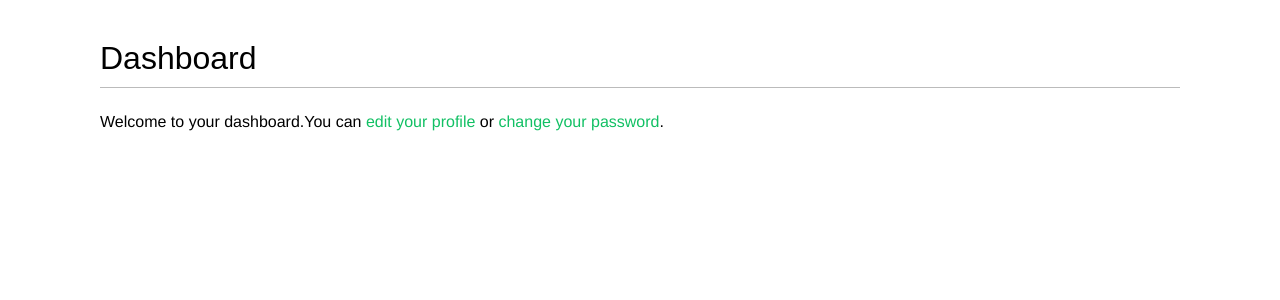
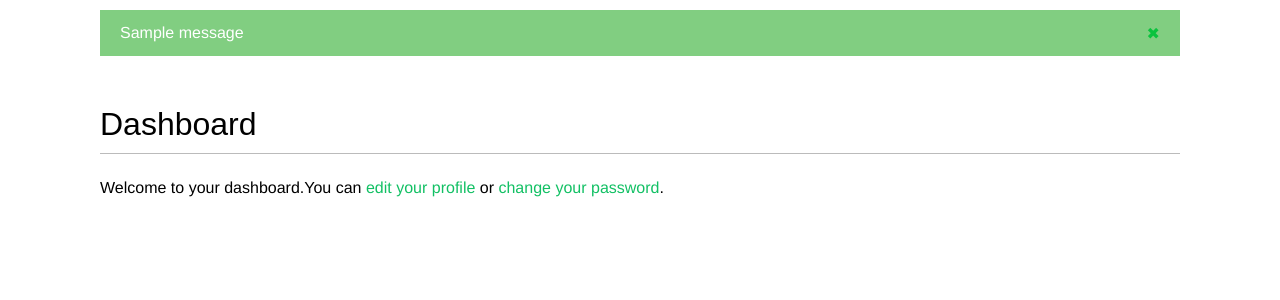
Before and after one commit to keer2345/DjangoByExample, a Django app: page /account/ in a window 1280 px wide. Shown: the part 48-348 px from the top of the page. Run offline with Django 3.2, Linux system fonts and the light colour scheme; a user stored in the database is signed in; tables that the repository leaves empty hold one stand-in row (values such as "Sample post"); one stand-in notice (Sample message) is shown; some web fonts are replaced.

Commit message:
添加消息框架

```diff
--- a/bookmarks/account/templates/base.html
+++ b/bookmarks/account/templates/base.html
@@ -31,6 +31,18 @@
         {% endif %}
     </span>
 </div>
+
+{% if messages %}
+    <ul class="messages">
+        {% for message in messages %}
+            <li class="{{ message.tags }}">
+                {{ message|safe }}
+                <a href="#" class="close">✖</a>
+            </li>
+        {% endfor %}
+    </ul>
+{% endif %}
+
 <div id="content">
     {% block content %}
     {% endblock %}
--- a/bookmarks/account/views.py
+++ b/bookmarks/account/views.py
@@ -1,3 +1,4 @@
+from django.contrib import messages
 from django.contrib.auth import authenticate, login
 from django.contrib.auth.decorators import login_required
 from django.http import HttpResponse
@@ -54,6 +55,7 @@ def register(request):
                   'account/register.html',
                   {'user_form': user_form})
 
+
 @login_required
 def edit(request):
     if request.method == 'POST':
@@ -65,6 +67,9 @@ def edit(request):
         if user_form.is_valid() and profile_form.is_valid():
             user_form.save()
             profile_form.save()
+            messages.success(request, 'Profile updated successfully')
+        else:
+            messages.error(request, 'Error updating your profile')
     else:
         user_form = UserEditForm(instance=request.user)
         profile_form = ProfileEditForm(instance=request.user.profile)
```
Also changed, not shown: doc/ch04.md (+19 -0 lines).
